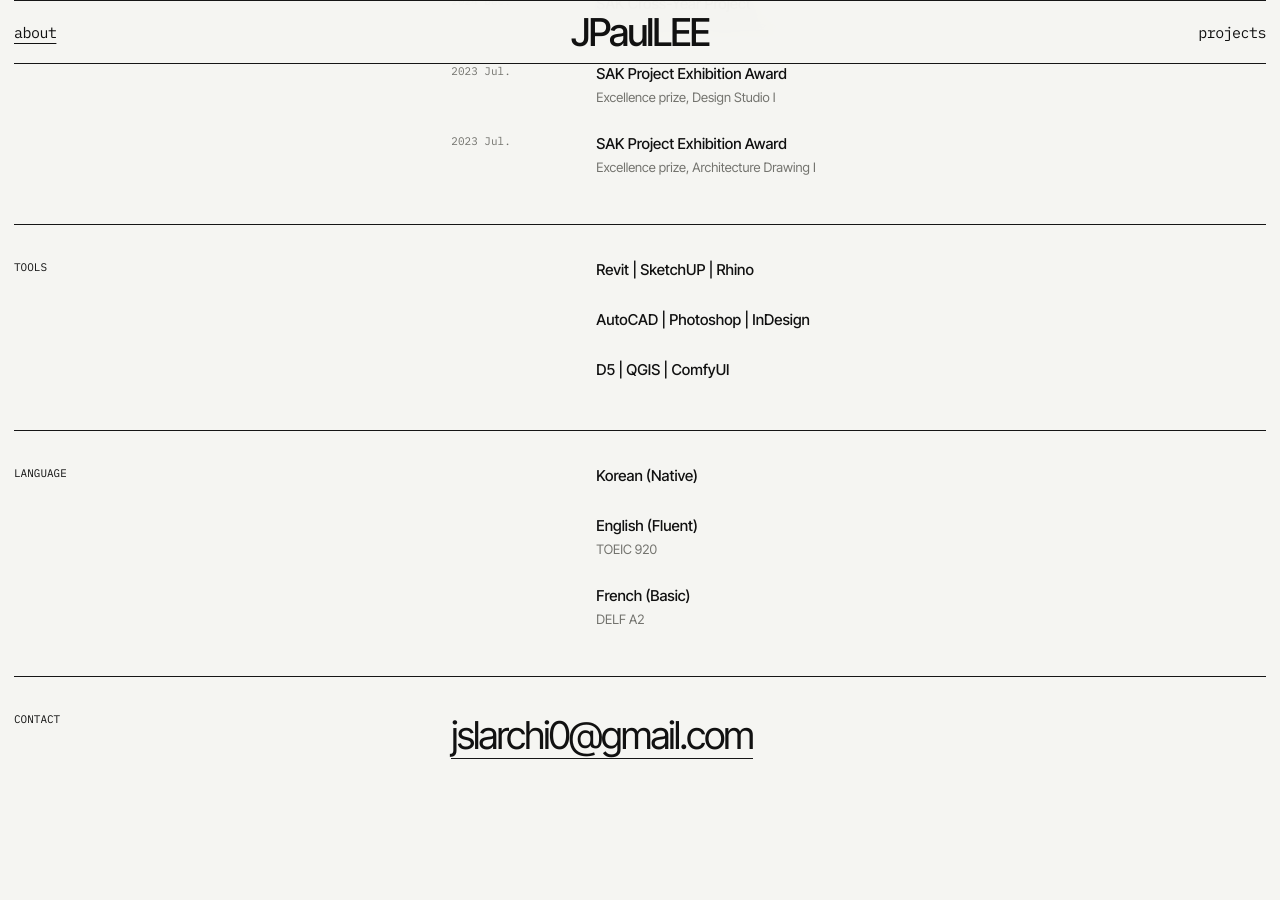
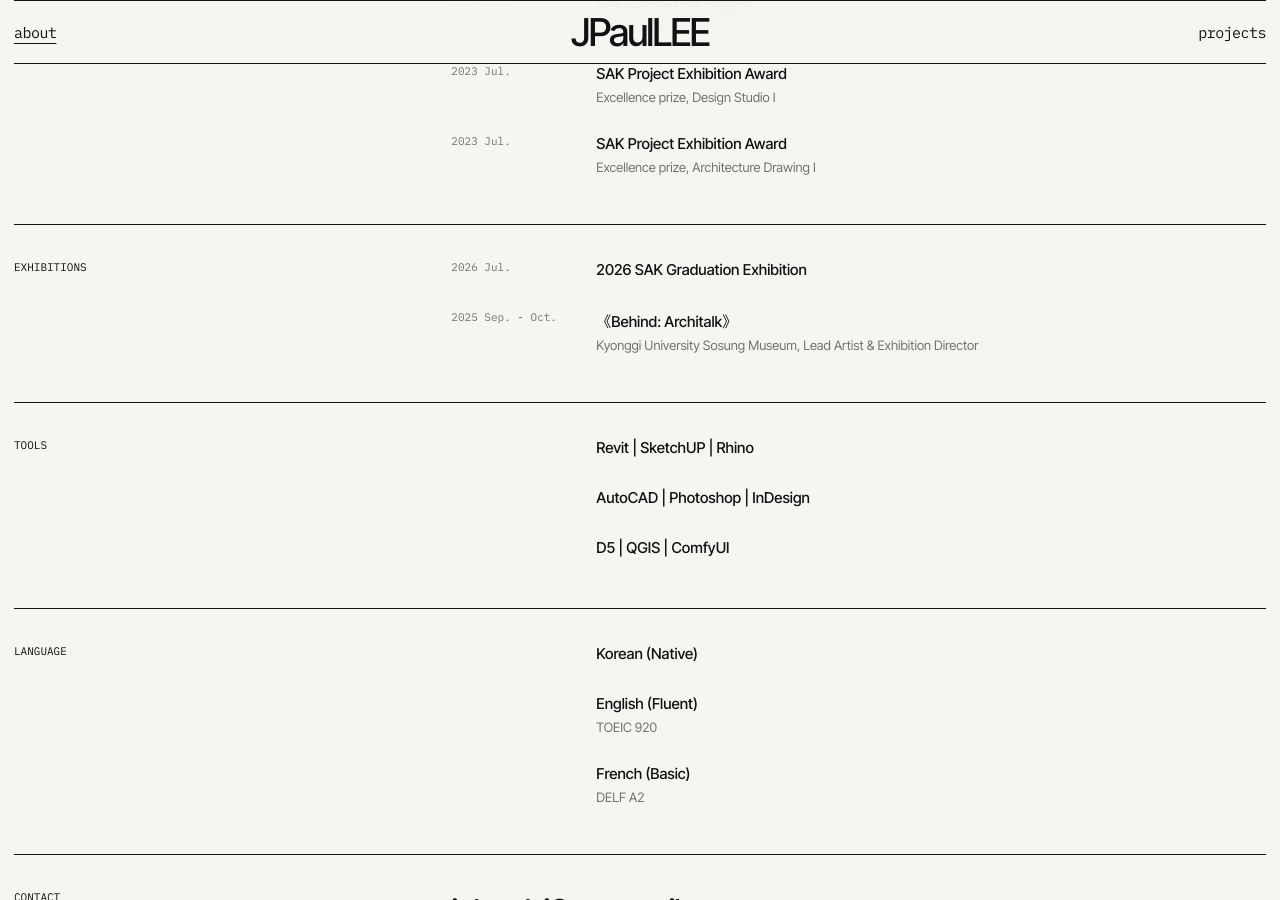
Before and after one commit to jaeseongpaullee/jaeseongpaullee.github.io, a Jekyll site: the page built from about.html, in a window 1280 px wide and 900 px high, scrolled down 958 px. Built offline with Jekyll 4.4.1, drawn with Linux system fonts in a browser that asks for light colours.

Commit message:
Update _data/profile.yml (via Pages CMS)

```diff
--- a/_data/profile.yml
+++ b/_data/profile.yml
@@ -35,6 +35,12 @@ sections:
         description: Excellence prize, Architecture Drawing I
   - title: Activities
   - title: Exhibitions
+    items:
+      - year: 2026 Jul.
+        title: 2026 SAK Graduation Exhibition
+      - year: 2025 Sep. - Oct.
+        title: "《Behind: Architalk》"
+        description: Kyonggi University Sosung Museum, Lead Artist & Exhibition Director
   - title: Tools
     items:
       - title: Revit | SketchUP | Rhino
```
